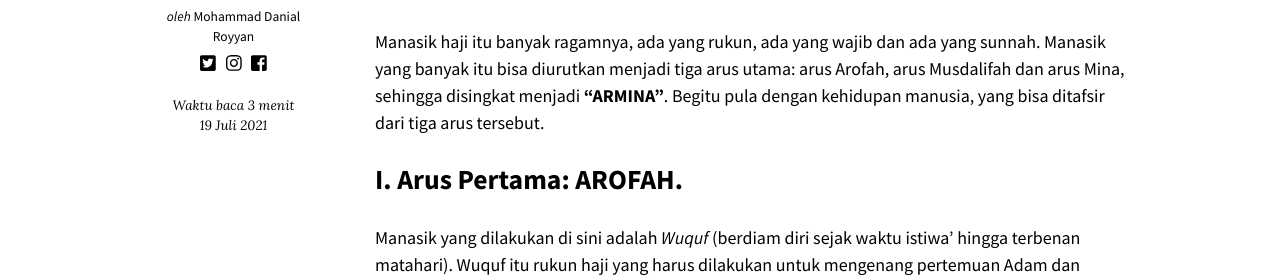
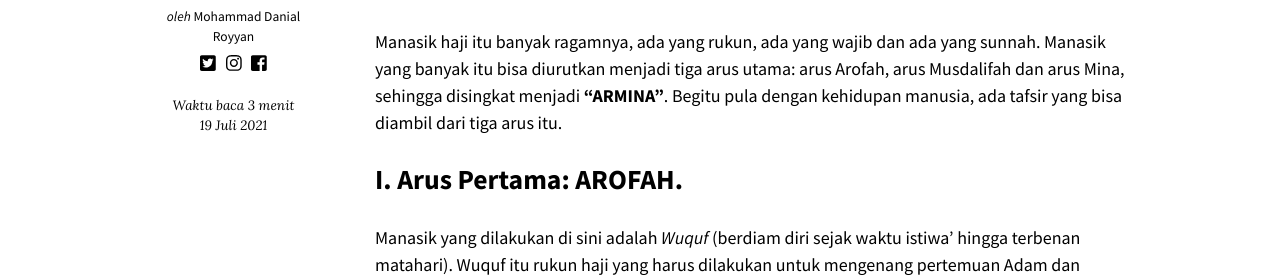
Before and after one commit to mdroyyan/mdroyyan.github.io, a Jekyll site: the page built from _posts/2021-07-19-memetik-tafsir-kehidupan-dari-manasik-haji.md, in a window 1280 px wide and 900 px high. Shown: the part 475-754 px from the top of the window. Built offline with Jekyll 4.4.1, drawn with Linux system fonts in a browser that asks for light colours; nearby versions of some CDN libraries.

Commit message:
Tafsir Kehidupan Dari Manasik Haji rev1

```diff
--- a/_posts/2021-07-19-memetik-tafsir-kehidupan-dari-manasik-haji.md
+++ b/_posts/2021-07-19-memetik-tafsir-kehidupan-dari-manasik-haji.md
@@ -12,7 +12,7 @@ tags:
 
 Manasik adalah bentuk jamak dari kosakata **"Mansak"** yang artinya secara bahasa adalah _ibadah_. Mansak terkadang diucapkan menjadi **"Nusuk"** sebagaimana dalam doa iftitah sebelum bacaan Al-Fatihah dalam sholat. Di dalam kitab _Zàd Al-Mustaqni'_, diterangkan bahwa yang dimaksud dengan Manasik adalah _amalan-amalan ibadah yang terkait dengan haji dan umroh_.
 
-Manasik haji itu banyak ragamnya, ada yang rukun, ada yang wajib dan ada yang sunnah. Manasik yang banyak itu bisa diurutkan menjadi tiga arus utama: arus Arofah, arus Musdalifah dan arus Mina, sehingga disingkat menjadi **"ARMINA"**. Begitu pula dengan kehidupan manusia, yang bisa ditafsir dari tiga arus tersebut.
+Manasik haji itu banyak ragamnya, ada yang rukun, ada yang wajib dan ada yang sunnah. Manasik yang banyak itu bisa diurutkan menjadi tiga arus utama: arus Arofah, arus Musdalifah dan arus Mina, sehingga disingkat menjadi **"ARMINA"**. Begitu pula dengan kehidupan manusia, ada tafsir yang bisa diambil dari tiga arus itu.
 
 ## I. Arus Pertama: AROFAH.
 
```
